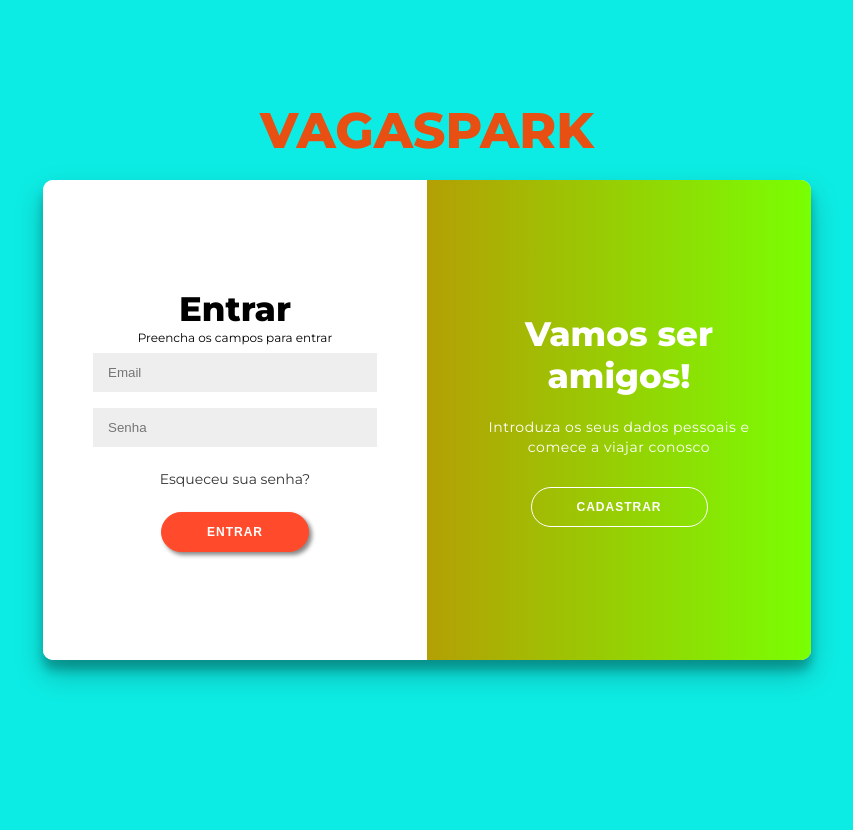
After one commit to raciriaco/Home-proposta-01, a PHP site: page /login.php in a window 1280 px wide. The commit adds this page. Shown: the whole page, without its empty margins (213-1066 px from the left). Run offline with PHP 8.4, Linux system fonts and the light colour scheme.

Commit message:
inserido o Login
Foi inserido ao codigo do  Home o Login

```diff
--- /dev/null
+++ b/css/CadastroLogin.css
@@ -0,0 +1,244 @@
+@import url('https://fonts.googleapis.com/css?family=Montserrat:400,800');
+
+* {
+  box-sizing: border-box;
+}
+
+body {
+  background:#0dece4;
+  display: flex;
+  justify-content: center;
+  align-items: center;
+  flex-direction: column;
+  font-family: 'Montserrat', sans-serif;
+  height: 100vh;
+  margin: -20px 0 50px;
+  font-size: 17px
+}
+
+h1 {
+  font-weight: bold;
+  margin: 0;
+}
+
+.title{
+    margin-bottom: 1.5%;
+    color: #e84f12;
+     font-size: 50px;
+}
+
+h2 {
+  text-align: center;
+}
+
+p {
+  font-size: 14px;
+  font-weight: 100;
+  line-height: 20px;
+  letter-spacing: 0.5px;
+  margin: 20px 0 30px;
+}
+
+span {
+  font-size: 12px;
+}
+
+a {
+  color: #333;
+  font-size: 14px;
+  text-decoration: none;
+  margin: 15px 0;
+}
+
+button {
+  border-radius: 20px;
+  border: 1px solid #FF4B2B;
+  background-color: #FF4B2B;
+  color: #FFFFFF;
+  font-size: 12px;
+  font-weight: bold;
+  padding: 12px 45px;
+  letter-spacing: 1px;
+  text-transform: uppercase;
+  transition: transform 80ms ease-in;
+}
+
+button:active {
+  transform: scale(0.95);
+}
+
+button:focus {
+  outline: none;
+}
+
+button.ghost {
+  background-color: transparent;
+  border-color: #FFFFFF;
+}
+
+form {
+  background-color: #FFFFFF;
+  display: flex;
+  align-items: center;
+  justify-content: center;
+  flex-direction: column;
+  padding: 0 50px;
+  height: 100%;
+  text-align: center;
+}
+
+input {
+  background-color: #eee;
+  border: none;
+  padding: 12px 15px;
+  margin: 8px 0;
+  width: 100%;
+}
+
+.container {
+  background-color: #fff;
+  border-radius: 10px;
+    box-shadow: 0 14px 28px rgba(0,0,0,0.25),
+      0 10px 10px rgba(0,0,0,0.22);
+  position: relative;
+  overflow: hidden;
+  width: 768px;
+  max-width: 100%;
+  min-height: 480px;
+}
+
+.form-container {
+  position: absolute;
+  top: 0;
+  height: 100%;
+  transition: all 0.6s ease-in-out;
+}
+
+.sign-in-container {
+  left: 0;
+  width: 50%;
+  z-index: 2;
+}
+
+.container.right-panel-active .sign-in-container {
+  transform: translateX(100%);
+}
+
+.sign-up-container {
+  left: 0;
+  width: 50%;
+  opacity: 0;
+  z-index: 1;
+}
+
+.container.right-panel-active .sign-up-container {
+  transform: translateX(100%);
+  opacity: 1;
+  z-index: 5;
+  animation: show 0.6s;
+}
+
+@keyframes show {
+  0%, 49.99% {
+    opacity: 0;
+    z-index: 1;
+  }
+
+  50%, 100% {
+    opacity: 1;
+    z-index: 5;
+  }
+}
+
+.overlay-container {
+  position: absolute;
+  top: 0;
+  left: 50%;
+  width: 50%;
+  height: 100%;
+  overflow: hidden;
+  transition: transform 0.6s ease-in-out;
+  z-index: 100;
+}
+
+.container.right-panel-active .overlay-container{
+  transform: translateX(-100%);
+}
+
+.overlay {
+  background: #FF416C;
+  background: -webkit-linear-gradient(to right, #ff0000, #4000fe);
+  background: linear-gradient(to right, #ee4006, #79ff03);
+  background-repeat: no-repeat;
+  background-size: cover;
+  background-position: 0 0;
+  color: #FFFFFF;
+  position: relative;
+  left: -100%;
+  height: 100%;
+  width: 200%;
+    transform: translateX(0);
+  transition: transform 0.6s ease-in-out;
+}
+
+.container.right-panel-active .overlay {
+    transform: translateX(50%);
+}
+
+.overlay-panel {
+  position: absolute;
+  display: flex;
+  align-items: center;
+  justify-content: center;
+  flex-direction: column;
+  padding: 0 40px;
+  text-align: center;
+  top: 0;
+  height: 100%;
+  width: 50%;
+  transform: translateX(0);
+  transition: transform 0.6s ease-in-out;
+}
+
+.overlay-left {
+  transform: translateX(-20%);
+}
+
+.container.right-panel-active .overlay-left {
+  transform: translateX(0);
+}
+
+.overlay-right {
+  right: 0;
+  transform: translateX(0);
+}
+
+.container.right-panel-active .overlay-right {
+  transform: translateX(20%);
+}
+
+.social-container {
+  margin: 20px 0;
+}
+
+.social-container a {
+  border: 1px solid #DDDDDD;
+  border-radius: 50%;
+  display: inline-flex;
+  justify-content: center;
+  align-items: center;
+  margin: 0 5px;
+  height: 40px;
+  width: 40px;
+}
+
+.criarbot{
+  margin-top: 3%;
+  box-shadow: 3px 3px 4px #888888;
+  cursor: pointer;
+}
+.criarbot:hover{
+  background-color: #eb2f0e;
+  box-shadow: 3px 3px 4px #2d2c2c;
+  transition: 0.7s;
+}
--- a/css/header.css
+++ b/css/header.css
@@ -4,7 +4,7 @@
     text-align: center;
     color: #fff;
     background-attachment: scroll;
-    background-image: url(/img/estac.jpg);
+    background-image: url("../img/estac.jpg");
     background-position: center center;
     background-repeat: none;
     -webkit-background-size: cover;
--- /dev/null
+++ b/js/CadastroLogin.js
@@ -0,0 +1,113 @@
+const signUpButton = document.getElementById('signUp');
+const signInButton = document.getElementById('signIn');
+const container = document.getElementById('container');
+
+signUpButton.addEventListener('click', () => {
+	container.classList.add("right-panel-active");
+});
+
+signInButton.addEventListener('click', () => {
+	container.classList.remove("right-panel-active");
+});
+
+
+var email = document.getElementById("email");
+const senha = document.getElementById("senha");
+const placa = document.getElementById("placa");
+const nome = document.getElementById("nome");
+var cnpjCpf = document.getElementById("cnpjCpf");
+document.getElementById("botao1").disabled = false;
+
+function validateEmail(email) {
+    var re = /\S+@\S+\.\S+/;
+    return re.test(email);
+  }
+
+function validateFormEmail() {
+
+    if (!validateEmail(email.value)) {
+      alert("Insira um email válido");
+      return false;
+    }
+    return true;
+  }
+
+  function validatePassword(senha) {
+    var re = /^(?=.*\d)(?=.*[a-z])(?=.*[A-Z]).{0,}$/;
+    return re.test(senha);
+}
+
+function validateFormSenha(){
+  if (!validatePassword(senha.value)) {
+    alert("O campo senha deve conter no mínimo: 1 letra maiúscula, 1 minúscula e 1 número");
+    return false;
+  }
+  return true;
+}
+
+function validatePlate(placa) {
+    var re = /^[A-Z]{3}\d{4}$/;
+    return re.test(placa);
+  }
+
+ function validateFormPlaca(){
+    if (!validatePlate()) {
+        alert("Insira uma placa de veículo válida");
+        return false;
+
+      }
+      return true;
+  }
+
+  function validateFormNome() {
+    const nomeInput = document.getElementById("nome");
+    const nome = nomeInput.value.trim();
+
+    if (nome.length === 0) {
+      alert("O campo nome não pode estar vazio");
+      return false;
+    }
+
+    const nomeRegex = /^[a-zA-Z]+$/;
+    if (!nomeRegex.test(nome)) {
+      alert("O campo nome só pode conter letras");
+      return false;
+    }
+
+    return true;
+  }
+
+
+        function validarCPF() {
+          var cpf = document.getElementById("cpf").value;
+          cpf = cpf.replace(/[^\d]+/g,''); // remove caracteres não numéricos
+
+          if (cpf.length !== 11 || cpf.match(/(\d)\1{10}/)) {
+            alert("CPF inválido");
+            return false;
+          }
+
+          // calcula os dígitos verificadores
+          var soma = 0;
+          for (var i = 0; i < 9; i++) {
+            soma += parseInt(cpf.charAt(i)) * (10 - i);
+          }
+          var resto = 11 - (soma % 11);
+          var dv1 = (resto > 9) ? 0 : resto;
+
+          soma = 0;
+          for (var i = 0; i < 10; i++) {
+            soma += parseInt(cpf.charAt(i)) * (11 - i);
+          }
+          resto = 11 - (soma % 11);
+          var dv2 = (resto > 9) ? 0 : resto;
+
+          // verifica se os dígitos verificadores estão corretos
+          if (cpf.charAt(9) != dv1 || cpf.charAt(10) != dv2) {
+            alert("CPF inválido");
+            return false;
+          }
+
+          alert("CPF válido");
+          return true;
+        }
--- /dev/null
+++ b/login.php
@@ -0,0 +1,72 @@
+<?php
+session_start();
+?>
+
+<!DOCTYPE html>
+<html lang="en">
+<head>
+    <meta charset="UTF-8">
+    <meta http-equiv="X-UA-Compatible" content="IE=edge">
+    <meta name="viewport" content="width=device-width, initial-scale=1.0">
+    <link rel="stylesheet" href="https://cdnjs.cloudflare.com/ajax/libs/font-awesome/4.7.0/css/font-awesome.min.css">
+    <link rel="stylesheet" href="CadastroLogin.css">
+    <link rel="stylesheet" href="css/CadastroLogin.css">
+    <title>Home</title>
+</head>
+<body>
+    <h1 class="title">VAGASPARK</h1>
+    <div class="container" id="container">
+      <div class="form-container sign-up-container">
+
+        <form method="POST" action="banco.php">
+          <h1>Crie sua conta</h1>
+          <span id="teste">Preencha os campos para se registrar</span>
+
+          <input type="email" id="email" name="email"  placeholder="Email" />
+          <input type="password" id="senha" name="senha" placeholder="Senha" />
+          <input type="text" id="cpf" name="cpf" placeholder="CPF/CNPJ" />
+          <input type="text" id="placa" name="placa" placeholder="Placa do veiculo" />
+         <button type="submit" onclick="validarCPF(),validateFormEmail(), validateFormSenha()" class="criarbot">Criar</button>
+        </form>
+        <?php if (isset($_SESSION["inserido_com_sucesso"]) && $_SESSION["inserido_com_sucesso"]): ?>
+		<h1>Dados cadastrados com sucesso!</h1>
+	<?php else: ?>
+		<h1>Ocorreu um erro ao cadastrar os dados.</h1>
+	<?php endif; ?>
+
+	<?php
+	// Limpar a variável de sessão para que a mensagem não seja exibida novamente na próxima vez que a página for carregada
+	unset($_SESSION["inserido_com_sucesso"]);
+	?>
+      </div>
+      <div class="form-container sign-in-container">
+        <form>
+          <h1>Entrar</h1>
+          <span>Preencha os campos para entrar</span>
+
+          <input type="email" placeholder="Email" />
+          <input type="password" placeholder="Senha" />
+          <a href="#">Esqueceu sua senha?</a>
+          <button type="button" class="criarbot">Entrar</button>
+        </form>
+      </div>
+      <div class="overlay-container">
+        <div class="overlay">
+          <div class="overlay-panel overlay-left">
+            <h1>Que bom que você voltou!</h1>
+            <p>Para se manter conectado conosco, faça o login com suas informações pessoais</p>
+            <button class="ghost" id="signIn" class="criarbot">Entrar</button>
+          </div>
+          <div class="overlay-panel overlay-right">
+            <h1>Vamos ser amigos!</h1>
+            <p>Introduza os seus dados pessoais e comece a viajar conosco</p>
+            <button class="ghost" id="signUp" class="criarbot">Cadastrar</button>
+          </div>
+        </div>
+      </div>
+    </div>
+
+
+    <script src="js/CadastroLogin.js"></script>
+</body>
+</html>
```
Also changed, not shown: conexao_login.php (added, +31 -0 lines), css/cards.css (+6 -6 lines), css/footer_gif.css (+7 -7 lines), index.html (+17 -17 lines).
